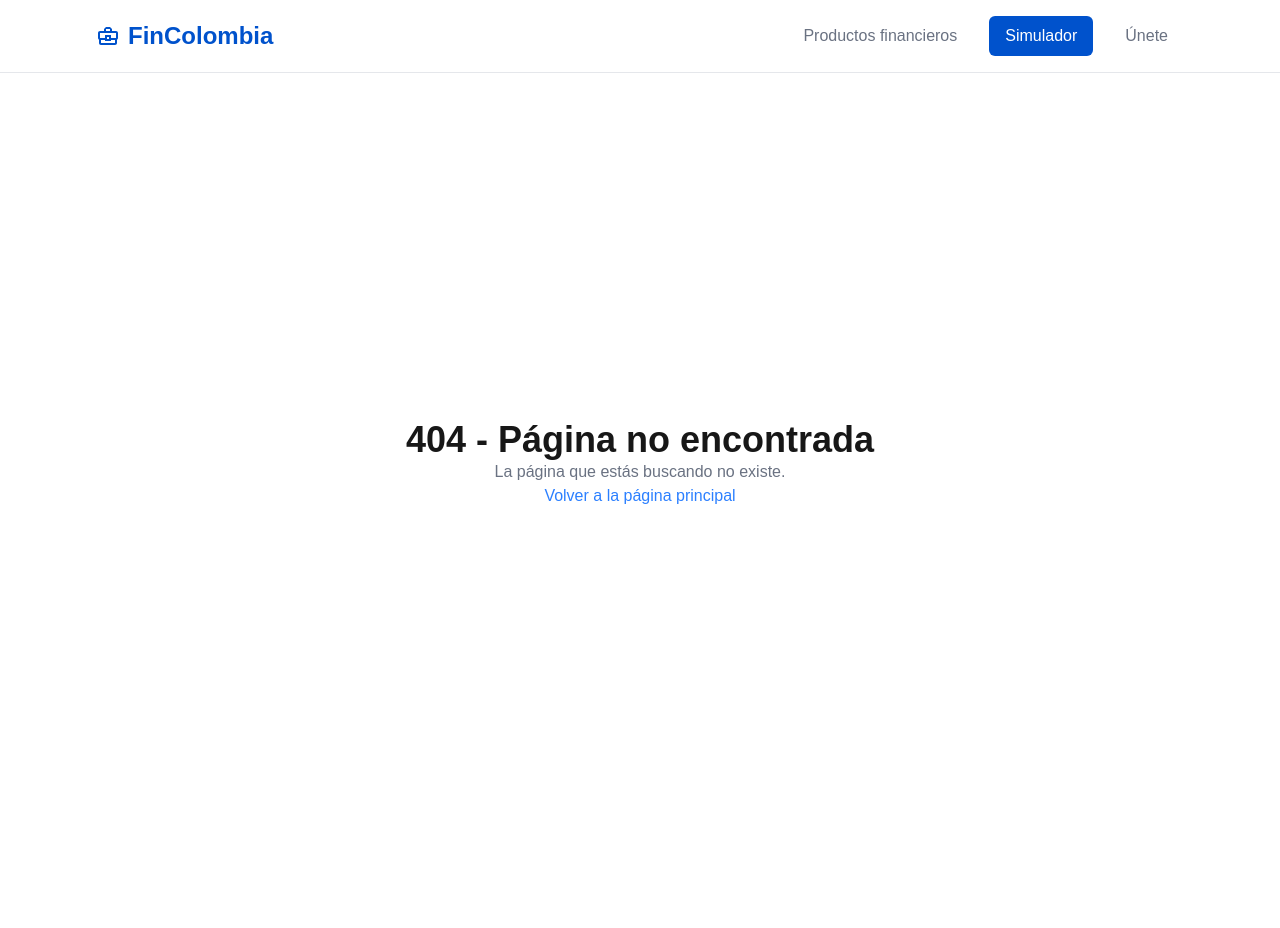
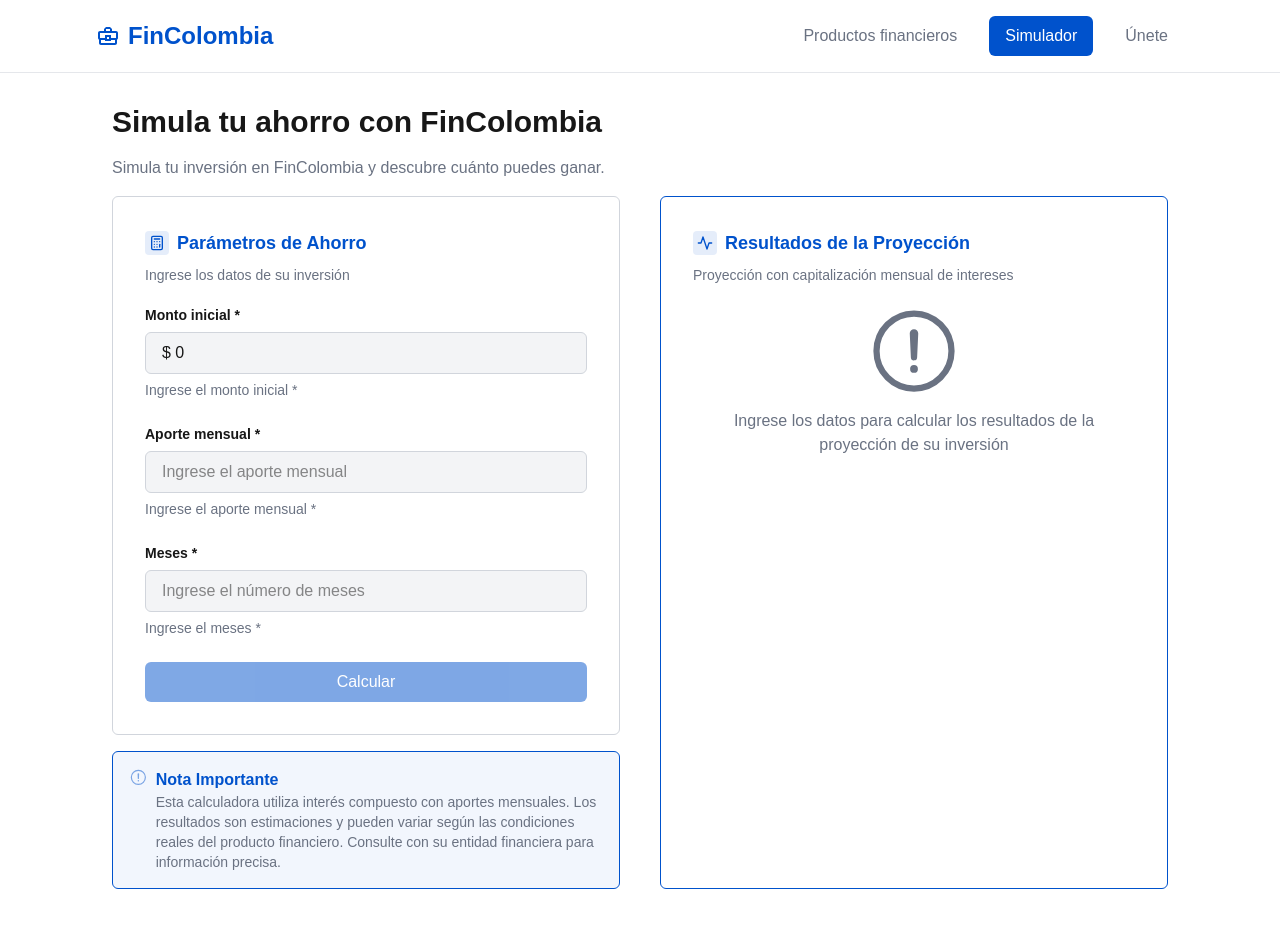
Before and after one commit to MutedSystem/prueba-simulador-ahorro, a Next.js app in the folder front/: page /simulator in a window 1280 px wide. Before the commit this address had no page. Before the commit the page ends 864 px from the top, so only its background shows below. Built offline with nearby package versions, Linux system fonts and the light colour scheme.

Commit message:
feat: añadida pagina para simular al 5% sin necesidad de enlazarlo a un producto

```diff
--- /dev/null
+++ b/front/app/simulator/page.tsx
@@ -0,0 +1,20 @@
+import React from 'react';
+import SimulatorForm from '@/src/components/Simulator/SimulatorForm';
+import { Metadata } from 'next';
+
+export const metadata: Metadata = {
+  title: "Simulador de inversión de FinColombia",
+  description: "Simula tu inversión en FinColombia y descubre cuánto puedes ganar.",
+};
+
+const SimulatorPage = async () => {
+  return (
+    <main className='p-10 flex flex-col gap-4 px-[5%] md:px-16 lg:px-20 xl:px-28 2xl:px-[300px]'>
+      <h1 className='text-3xl font-bold'>Simula tu ahorro con FinColombia</h1>
+      <p className='text-gray-500'>Simula tu inversión en FinColombia y descubre cuánto puedes ganar.</p>
+      <SimulatorForm minAmount={0} interestRate={5} />
+    </main>
+  );
+};
+
+export default SimulatorPage;
```
